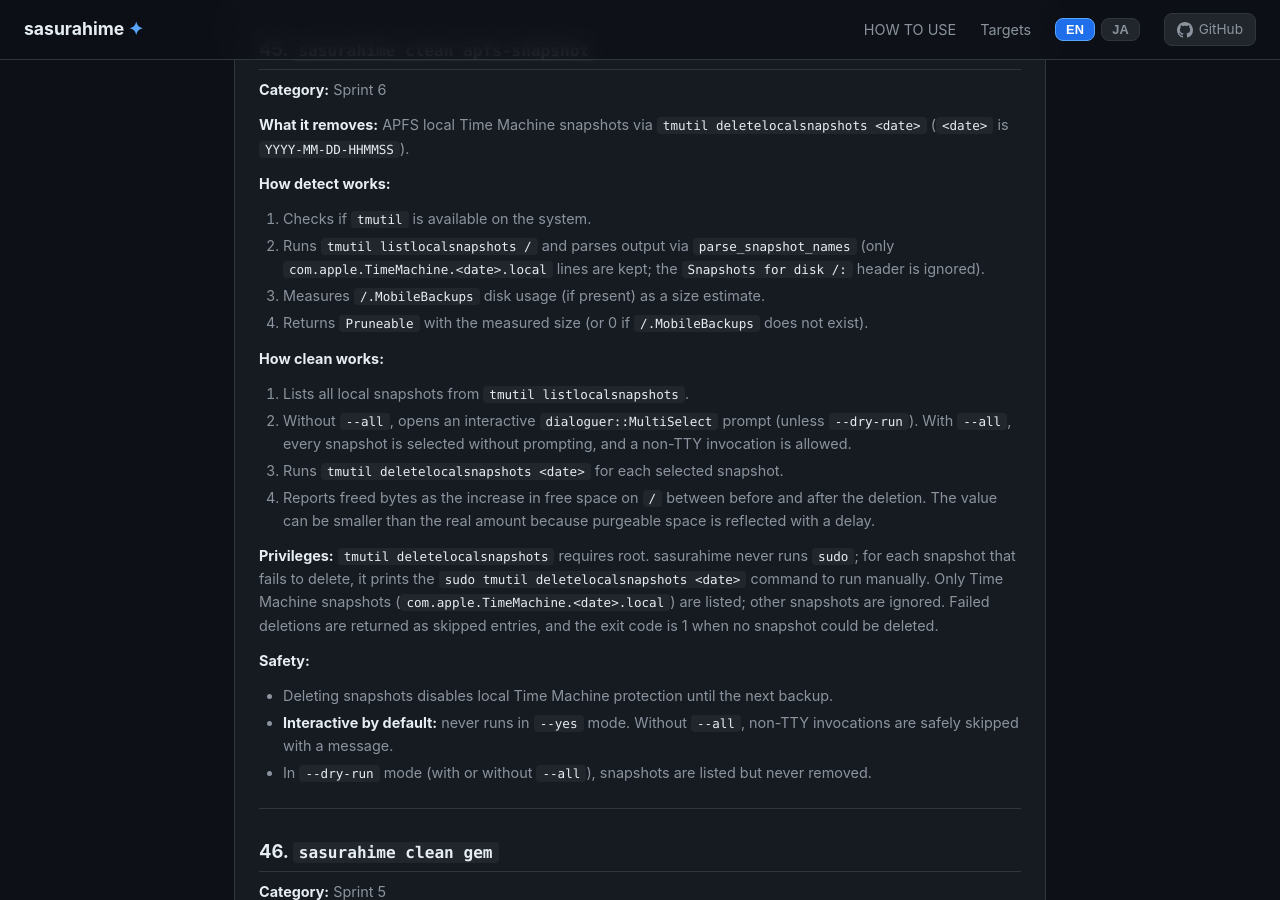
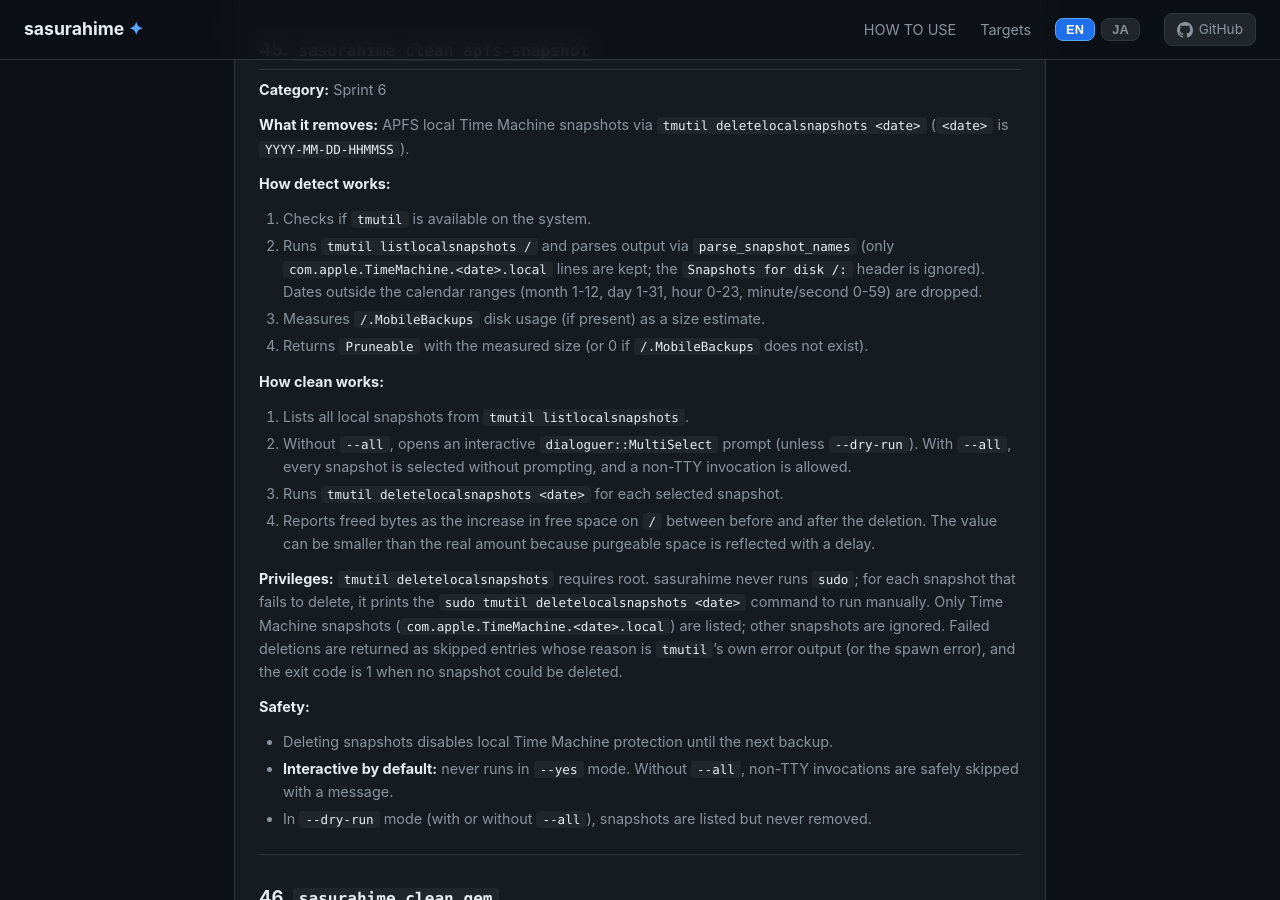
Before and after one commit to armaniacs/sasurahime, a Jekyll site: the page built from docs/SUPPORTED.md, in a window 1280 px wide and 900 px high, scrolled down 24601 px. Built offline with Jekyll 4.4.1, drawn with Linux system fonts in a browser that asks for light colours.

Commit message:
docs(apfs-snapshot): 日付範囲と失敗理由の記述を実装に合わせる

```diff
--- a/docs/SUPPORTED.md
+++ b/docs/SUPPORTED.md
@@ -1167,7 +1167,9 @@
 1. Checks if `tmutil` is available on the system.
 2. Runs `tmutil listlocalsnapshots /` and parses output via
    `parse_snapshot_names` (only `com.apple.TimeMachine.<date>.local` lines are
-   kept; the `Snapshots for disk /:` header is ignored).
+   kept; the `Snapshots for disk /:` header is ignored). Dates outside the
+   calendar ranges (month 1-12, day 1-31, hour 0-23, minute/second 0-59) are
+   dropped.
 3. Measures `/.MobileBackups` disk usage (if present) as a size estimate.
 4. Returns `Pruneable` with the measured size (or 0 if `/.MobileBackups` does
    not exist).
@@ -1186,8 +1188,9 @@
 runs `sudo`; for each snapshot that fails to delete, it prints the
 `sudo tmutil deletelocalsnapshots <date>` command to run manually. Only
 Time Machine snapshots (`com.apple.TimeMachine.<date>.local`) are listed; other
-snapshots are ignored. Failed deletions are returned as skipped entries, and the
-exit code is 1 when no snapshot could be deleted.
+snapshots are ignored. Failed deletions are returned as skipped entries whose
+reason is `tmutil`'s own error output (or the spawn error), and the exit code
+is 1 when no snapshot could be deleted.
 
 **Safety:**
 - Deleting snapshots disables local Time Machine protection until the next
@@ -2531,7 +2534,8 @@
 1. `tmutil` がシステムで利用可能か確認します。
 2. `tmutil listlocalsnapshots /` を実行し、出力を `parse_snapshot_names`
    でパースします（`com.apple.TimeMachine.<date>.local` 形式の行のみを残し、
-   `Snapshots for disk /:` のヘッダ行は無視します）。
+   `Snapshots for disk /:` のヘッダ行は無視します）。暦の範囲外（月 1-12、
+   日 1-31、時 0-23、分秒 0-59）の日付は除外します。
 3. `/.MobileBackups` のディスク使用量（存在する場合）をサイズ見積もりとして
    測定します。
 4. 測定サイズ付きで `Pruneable` を返します（`/.MobileBackups` が存在しない
@@ -2551,7 +2555,9 @@
 `sudo` を実行しません。削除に失敗したスナップショットごとに、手動で実行する
 `sudo tmutil deletelocalsnapshots <date>` を表示します。Time Machine 形式
 （`com.apple.TimeMachine.<date>.local`）以外のスナップショットは一覧に含めません。
-削除に失敗したものは skipped として返し、1 件も削除できなかった場合の終了コードは 1 です。
+削除に失敗したものは skipped として返し、reason には `tmutil` のエラー出力
+（起動に失敗した場合はそのエラー）が入ります。1 件も削除できなかった場合の
+終了コードは 1 です。
 
 **安全性:**
 - スナップショットの削除は、次回のバックアップまでローカル Time Machine
```
